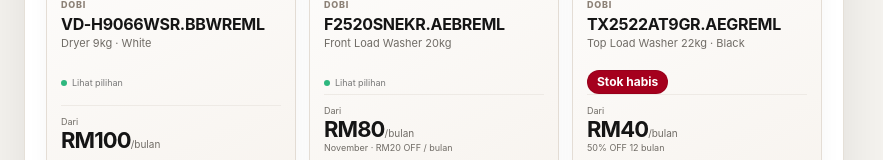
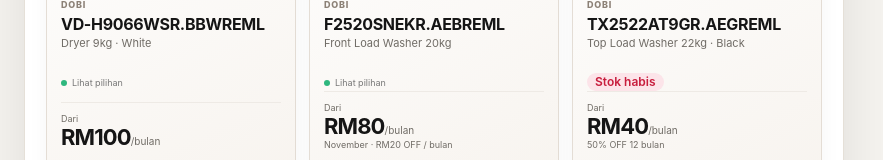
Before and after one commit to JYLiau/lg-subscribe-control-centre, a plain HTML site: page build-my-home/index.html in a window 1280 px wide. Shown: the part 2918-3078 px from the top of the page, without its empty margins (0-883 px from the left). Drawn offline with Linux system fonts and the light colour scheme; no server answers.

Commit message:
Use slim pastel pink out-of-stock labels

```diff
--- a/build-my-home/index.html
+++ b/build-my-home/index.html
@@ -14,7 +14,7 @@
 .shared-package-view .kpis .kpi:last-child{display:none!important}
 .hero-banner{margin:0;padding:0;background:#e9d4b1}
 .hero-banner img{display:block;width:100%;height:auto;max-width:1905px;margin:0 auto}
-.product .pbody .stock-badge{position:static;display:inline-block;flex:none;letter-spacing:normal;text-transform:none;white-space:nowrap;padding:3px 9px;border-radius:999px;background:#a5001d;color:#fff;font-size:12px;font-weight:700;line-height:1.35}
+.product .pbody .stock-badge{position:static;display:inline-block;letter-spacing:normal;text-transform:none;white-space:nowrap;padding:1px 8px;border:0;border-radius:999px;background:#fce4e9;color:#c81d3d;font-size:12px;font-weight:600;line-height:1.35;backdrop-filter:none}
 </style>
 
 <style id="page-scroll-controls-style">
```
